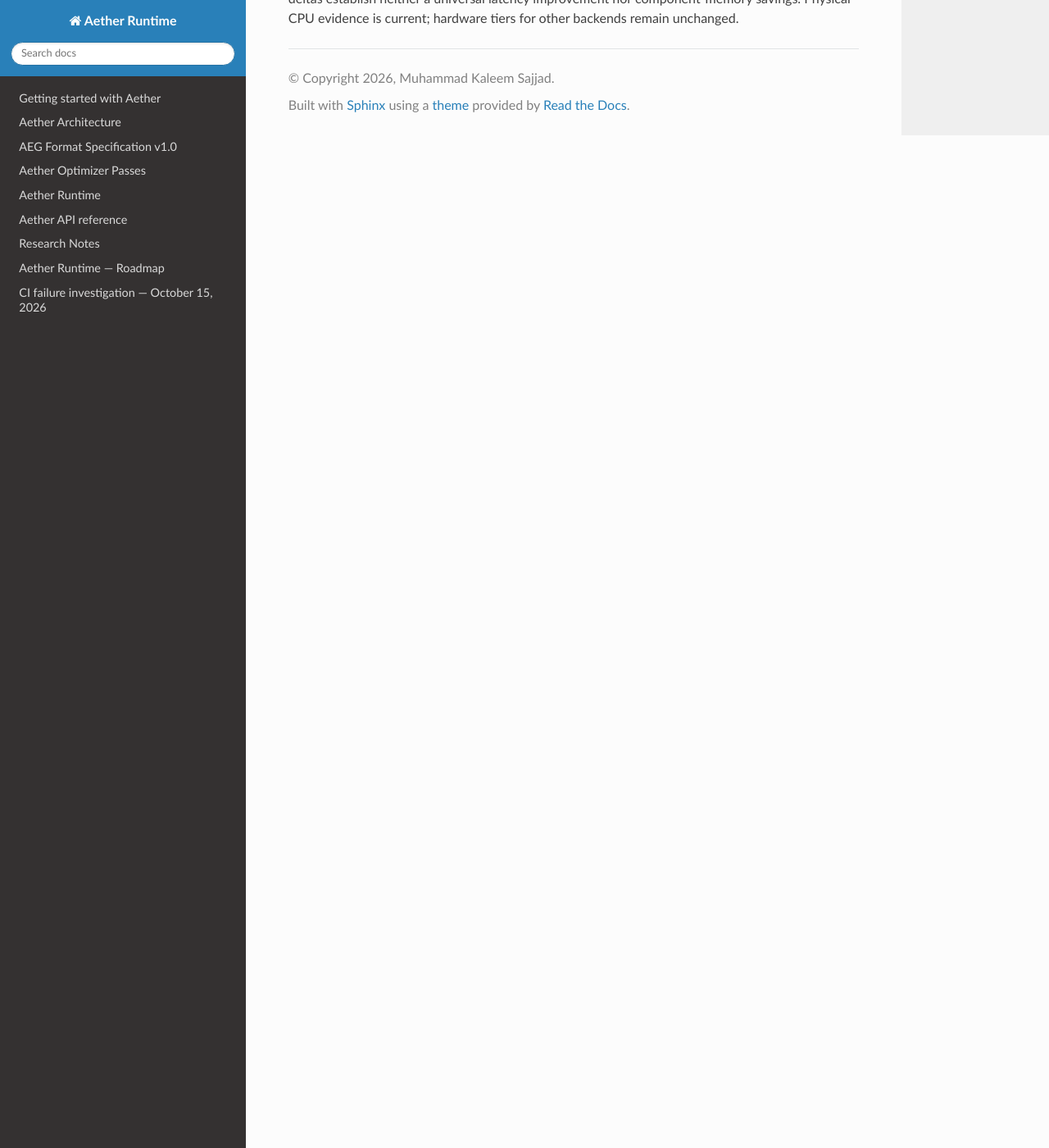
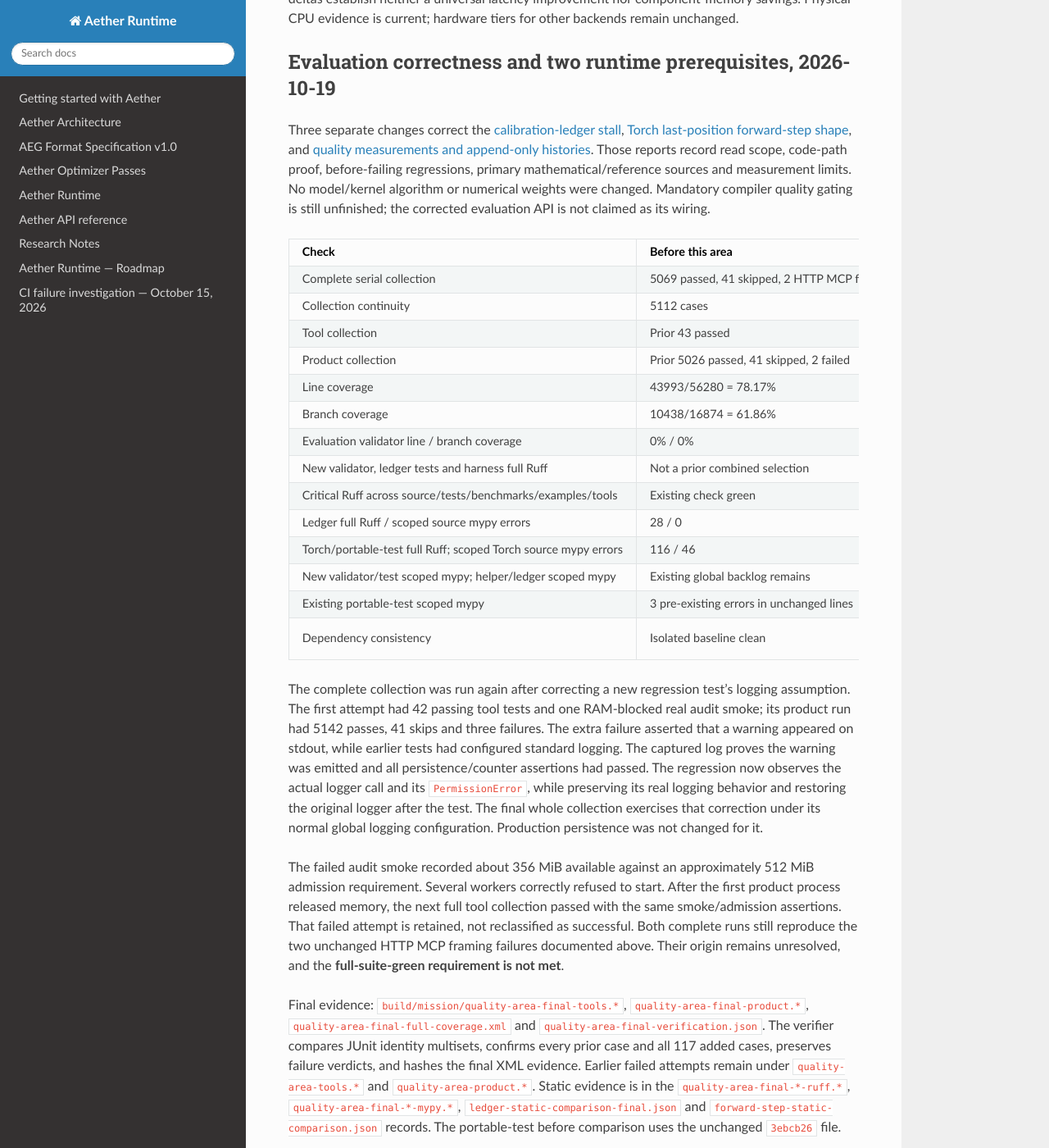
Before and after one commit to iamkaleemsajjad-hue/Aether, a Sphinx documentation site: the page built from docs/mission-validation.md, in a window 1280 px wide and 1400 px high, scrolled down 11032 px. Shown: the whole window at 82% size. Built offline with Sphinx 7.4.7 and the Read the Docs theme 3.1.0, drawn with Linux system fonts in a browser that asks for light colours; some of the changed text lies outside the part shown.

Commit message:
docs: record quality validation measurements and remaining failures

```diff
--- a/docs/mission-validation.md
+++ b/docs/mission-validation.md
@@ -453,3 +453,78 @@
 The report's mixed TTFT observations and small RSS deltas establish neither a
 universal latency improvement nor component-memory savings. Physical CPU evidence
 is current; hardware tiers for other backends remain unchanged.
+
+## Evaluation correctness and two runtime prerequisites, 2026-10-19
+
+Three separate changes correct the
+[calibration-ledger stall](mission-calibration-persistence.md),
+[Torch last-position forward-step shape](mission-forward-step-contract.md), and
+[quality measurements and append-only histories](mission-quality-validation.md).
+Those reports record read scope, code-path proof, before-failing regressions,
+primary mathematical/reference sources and measurement limits. No model/kernel
+algorithm or numerical weights were changed. Mandatory compiler quality gating
+is still unfinished; the corrected evaluation API is not claimed as its wiring.
+
+| Check | Before this area | Final executed result |
+|---|---|---|
+| Complete serial collection | 5069 passed, 41 skipped, 2 HTTP MCP failures | **5186 passed, 41 skipped, the same 2 HTTP MCP failures** |
+| Collection continuity | 5112 cases | All retained; exactly 117 added cases, all passing; 5229 total |
+| Tool collection | Prior 43 passed | 43 passed in 87.01 seconds; exit 0 |
+| Product collection | Prior 5026 passed, 41 skipped, 2 failed | 5143 passed, 41 skipped, 2 failed in 610.84 seconds; exit 1 |
+| Line coverage | 43993/56280 = 78.17% | **44361/56444 = 78.59%** |
+| Branch coverage | 10438/16874 = 61.86% | **10546/16942 = 62.25%** |
+| Evaluation validator line / branch coverage | 0% / 0% | 91.87% / 90.00% |
+| New validator, ledger tests and harness full Ruff | Not a prior combined selection | Passed |
+| Critical Ruff across source/tests/benchmarks/examples/tools | Existing check green | Passed |
+| Ledger full Ruff / scoped source mypy errors | 28 / 0 | 28 / 0; no new messages |
+| Torch/portable-test full Ruff; scoped Torch source mypy errors | 116 / 46 | 116 / 46; no new messages |
+| New validator/test scoped mypy; helper/ledger scoped mypy | Existing global backlog remains | Passed for the new scopes |
+| Existing portable-test scoped mypy | 3 pre-existing errors in unchanged lines | Same 3; no new test errors |
+| Dependency consistency | Isolated baseline clean | `pip check` passed; final freeze records added `py-spy==0.4.1` |
+
+The complete collection was run again after correcting a new regression test's
+logging assumption. The first attempt had 42 passing tool tests and one
+RAM-blocked real audit smoke; its product run had 5142 passes, 41 skips and three
+failures. The extra failure asserted that a warning appeared on stdout, while
+earlier tests had configured standard logging. The captured log proves the
+warning was emitted and all persistence/counter assertions had passed. The
+regression now observes the actual logger call and its `PermissionError`, while
+preserving its real logging behavior and restoring the original logger after
+the test. The final whole collection exercises that correction under its normal
+global logging configuration. Production persistence was not changed for it.
+
+The failed audit smoke recorded about 356 MiB available against an approximately
+512 MiB admission requirement. Several workers correctly refused to start.
+After the first product process released memory, the next full tool collection
+passed with the same smoke/admission assertions. That failed attempt is retained,
+not reclassified as successful. Both complete runs still reproduce the two
+unchanged HTTP MCP framing failures documented above. Their origin remains
+unresolved, and the **full-suite-green requirement is not met**.
+
+Final evidence: `build/mission/quality-area-final-tools.*`,
+`quality-area-final-product.*`, `quality-area-final-full-coverage.xml` and
+`quality-area-final-verification.json`. The verifier compares JUnit identity
+multisets, confirms every prior case and all 117 added cases, preserves failure
+verdicts, and hashes the final XML evidence. Earlier failed attempts remain under
+`quality-area-tools.*` and `quality-area-product.*`. Static evidence is in the
+`quality-area-final-*-ruff.*`, `quality-area-final-*-mypy.*`,
+`ledger-static-comparison-final.json` and `forward-step-static-comparison.json`
+records. The portable-test before comparison uses the unchanged `3ebcb26` file.
+
+The serial three-block quality diagnostic succeeded before the suites ran.
+It measured actual final KV arrays at 313344 -> 17408 bytes and cache length
+624 -> 35, repairing greedy agreement with an independent fresh-prefix oracle.
+Full comparison median was 125.7457 -> 83.8309 ms, with a slightly slower first
+block. Stricter metric-check median regressed 0.8784 -> 1.0140 ms. These are
+memory-constrained diagnostic timings, not serving TTFT or tokens/s claims.
+Original-FP32 HF outputs are archived executed evidence, not re-executed by this
+diagnostic. Raw timing spreads, worker identities, RSS and actual numerical
+values are in the [quality report](mission-quality-validation.md).
+
+The [22-pass dispositions](mission-default-policy.md) and
+[executed pass matrix](mission-pass-audit.md) are unchanged by these evaluation
+and I/O fixes. CPU has current physical-host evidence, with controlled denied-I/O
+tests and real NumPy/Torch forwards; no other hardware verification tier changes.
+Mandatory pre-publication quality admission, model-family math, remaining pass
+corrections, engine speed/memory work, hardware expansion, robustness and blocking
+CI remain active work. This checkpoint does not complete the mission.
```
Also changed, not shown: docs/mission-calibration-persistence.md (+2 -1 lines).
